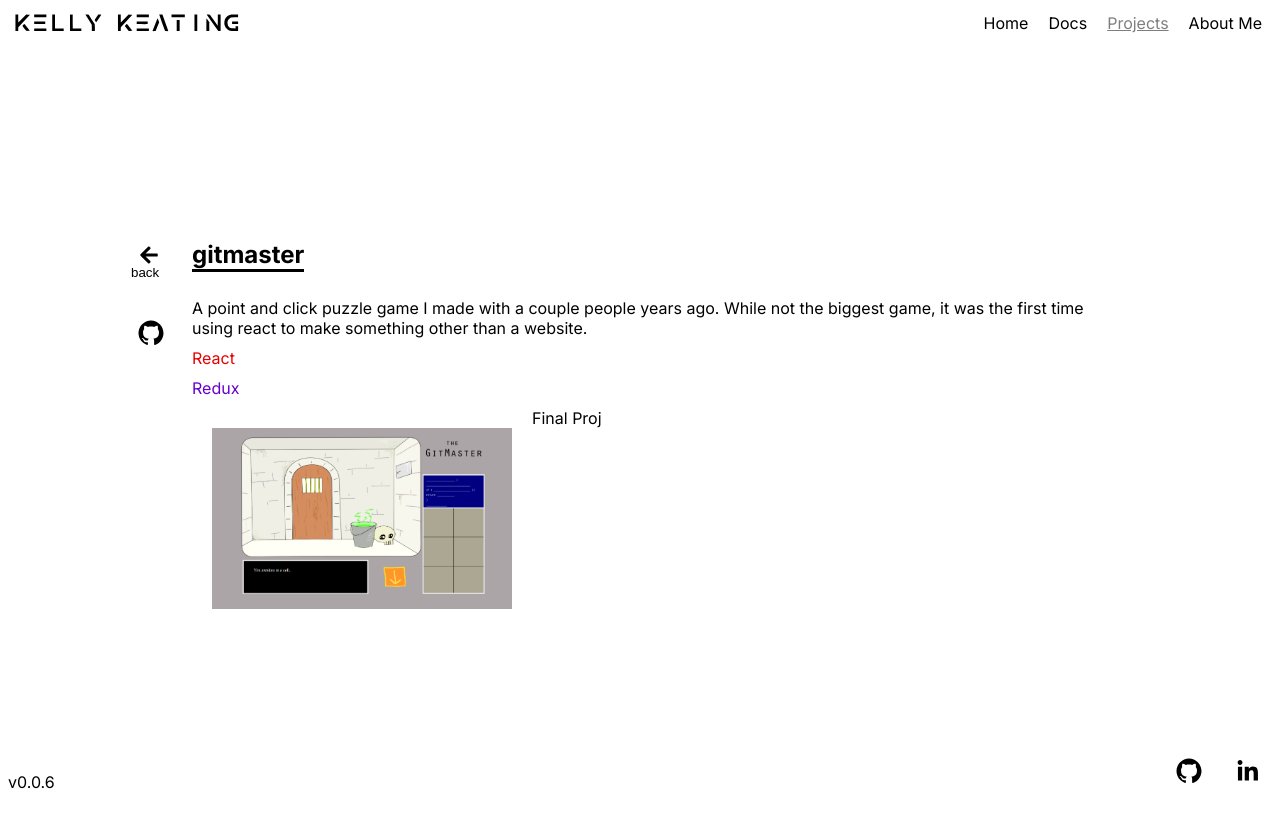
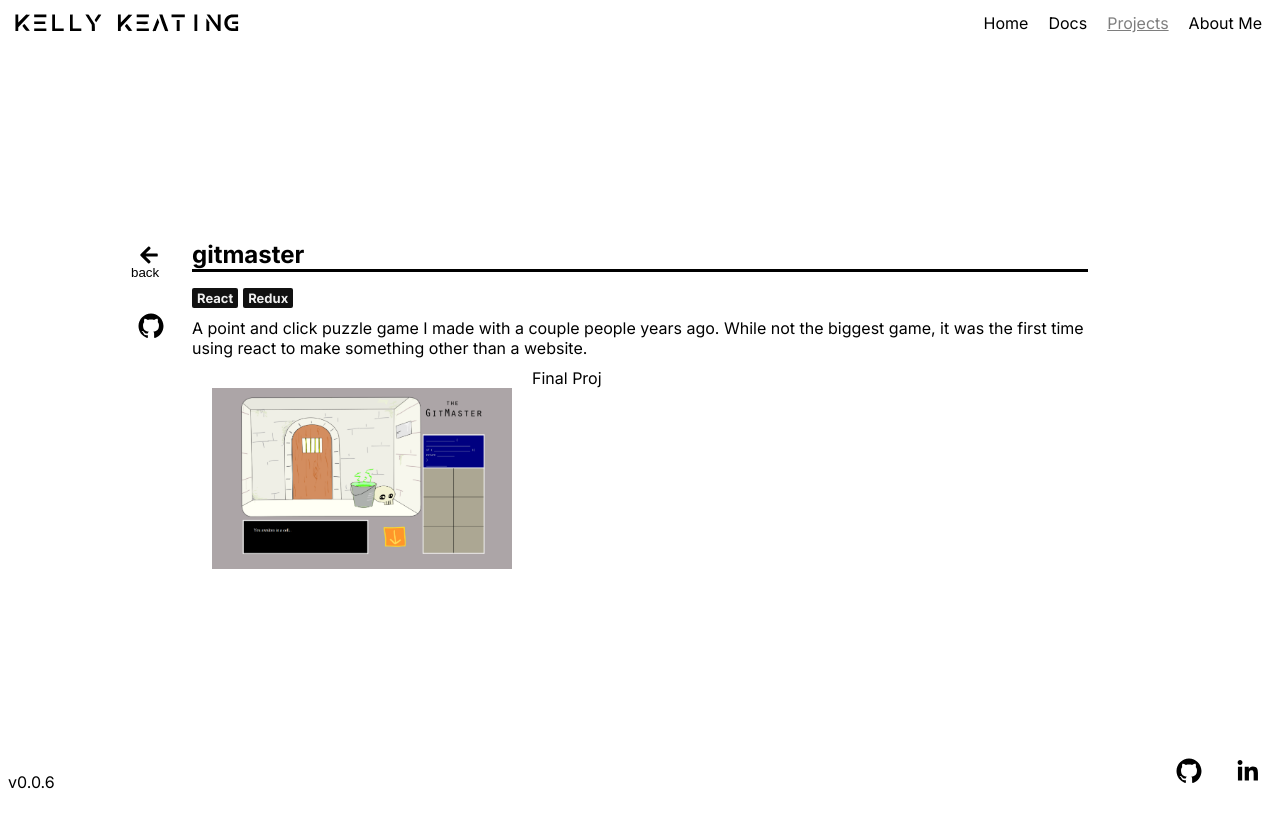
Before and after one commit to kelly-keating/nextjs, a Next.js app: page /projects/gitmaster in a window 1280 px wide. Shown: the top 828 px of the page. Built offline with nearby package versions, Linux system fonts and the light colour scheme.

Commit message:
tech tags looking better

```diff
--- a/api/hardData.ts
+++ b/api/hardData.ts
@@ -11,7 +11,7 @@ export const tech:Tech[] = [
   { id: 7, text: 'Firebase Auth', color: '' },
   { id: 8, text: 'Firebase Realtime Database', color: '' },
   { id: 9, text: 'Next.JS', color: '' },
-  { id: 10, text: 'TS', color: '' },
+  { id: 10, text: 'TypeScript', color: '' },
   { id: 11, text: 'localStorage', color: '' },
   { id: 12, text: 'Chakra UI', color: '' },
   { id: 13, text: 'Custom Modules', color: '' },
--- a/pages/projects/[id].tsx
+++ b/pages/projects/[id].tsx
@@ -10,10 +10,9 @@ interface Props {
 }
 
 export default function Project({ proj }: Props) {
+  // TODO: dynamically color tags based on tech
   const tags = proj?.tech.map((tech) => (
-      <div key={tech.id} style={{
-        color: tech.color || "aqua",
-      }}>
+      <div key={tech.id} className="tech_tag">
         <p>{tech.text}</p>
       </div>
     )) || null
@@ -36,10 +35,10 @@ export default function Project({ proj }: Props) {
           {proj.url_npm && <SocialIcon site="npm" url={proj.url_npm} />}
         </div>
       </div>
-      <div>
-        <p>{proj.blurb}</p>
+      <div className="tech_tag__container">
         {tags}
       </div>
+      <p>{proj.blurb}</p>
       <div>
         <img className="project_display" src={'/projects/' + proj.image} alt={'Screenshot of ' + proj.name}/>
       </div>
--- a/styles/index.scss
+++ b/styles/index.scss
@@ -90,22 +90,28 @@ body {
 }
 
 .social_icon {
-  @include light-mode {
-    @include invert;
-  }
-
   color: inherit;
   margin: 0.5rem 0.5rem 0.5rem 0;
-
-  &:hover {
-    @include invert;
-  }
 
   svg {
     height: 50px;
     width: 50px;
     background-color: black;
     border-radius: 2px;
+  }
+
+  &:hover {
+    @include invert;
+  }
+
+  @include light-mode {
+    @include invert;
+
+    &:hover {
+      svg {
+        @include invert;
+      }
+    }
   }
 }
 
--- a/styles/projects.scss
+++ b/styles/projects.scss
@@ -81,17 +81,32 @@
   max-width: 300px;
 }
 
-.project_header {
-  display: flex;
-}
-
 .project_header__socials {
   position: fixed;
   right: 85vw;
   margin-right: 20px;
-  margin-top: 60px;
+  margin-top: 5px;
   height: 46px;
   width: 46px;
   display: flex;
   flex-direction: column;
 }
+
+.tech_tag {
+  &__container {
+    display: flex;
+  }
+
+  padding: 0 5px;
+  margin-right: 5px;
+  line-height: 0px;
+  border-radius: 2px;
+  font-size: small;
+  background-color: #eee;
+  color: #111;
+  font-weight: bold;
+
+  @include light-mode {
+    @include invert;
+  }
+}
```
